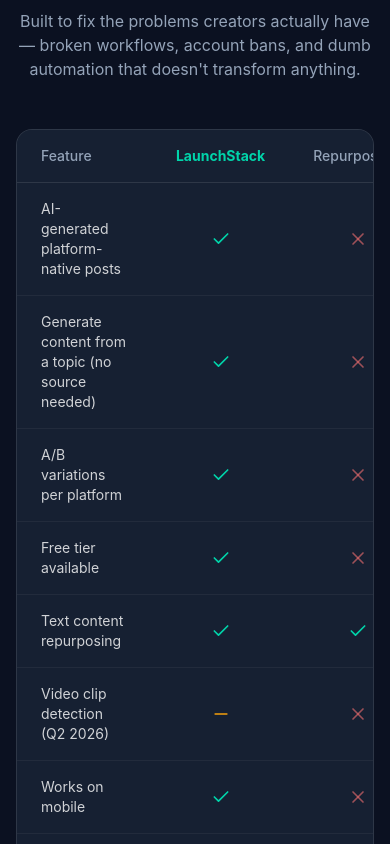
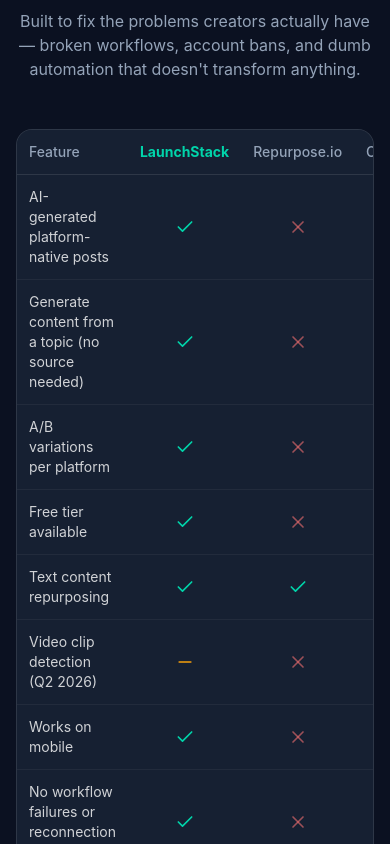
Before and after one commit to justflowai/launchstack-repurpose, a Next.js app: page / in a window 390 px wide. Shown: the part 3660-4504 px from the top of the page. Built offline with nearby package versions, Linux system fonts and the light colour scheme.

Commit message:
Mobile responsive fix: Comparison.tsx

```diff
--- a/src/components/landing/Comparison.tsx
+++ b/src/components/landing/Comparison.tsx
@@ -100,16 +100,16 @@
           <table className="w-full text-left">
             <thead>
               <tr className="border-b border-white/10">
-                <th className="px-6 py-4 text-sm font-medium text-brand-gray">
+                <th className="px-3 sm:px-6 py-3 sm:py-4 text-sm font-medium text-brand-gray">
                   Feature
                 </th>
-                <th className="px-6 py-4 text-sm font-bold text-brand-teal text-center">
+                <th className="px-3 sm:px-6 py-3 sm:py-4 text-sm font-bold text-brand-teal text-center">
                   LaunchStack
                 </th>
-                <th className="px-6 py-4 text-sm font-medium text-brand-gray text-center">
+                <th className="px-3 sm:px-6 py-3 sm:py-4 text-sm font-medium text-brand-gray text-center">
                   Repurpose.io
                 </th>
-                <th className="px-6 py-4 text-sm font-medium text-brand-gray text-center">
+                <th className="px-3 sm:px-6 py-3 sm:py-4 text-sm font-medium text-brand-gray text-center">
                   OpusClip
                 </th>
               </tr>
@@ -122,20 +122,20 @@
                     i < rows.length - 1 ? "border-b border-white/5" : ""
                   }
                 >
-                  <td className="px-6 py-4 text-sm text-white/80">
+                  <td className="px-3 sm:px-6 py-3 sm:py-4 text-sm text-white/80">
                     {row.feature}
                   </td>
-                  <td className="px-6 py-4 text-center">
+                  <td className="px-3 sm:px-6 py-3 sm:py-4 text-center">
                     <div className="flex justify-center">
                       <CellIcon value={row.us} />
                     </div>
                   </td>
-                  <td className="px-6 py-4 text-center">
+                  <td className="px-3 sm:px-6 py-3 sm:py-4 text-center">
                     <div className="flex justify-center">
                       <CellIcon value={row.repurpose} />
                     </div>
                   </td>
-                  <td className="px-6 py-4 text-center">
+                  <td className="px-3 sm:px-6 py-3 sm:py-4 text-center">
                     <div className="flex justify-center">
                       <CellIcon value={row.opus} />
                     </div>
```
